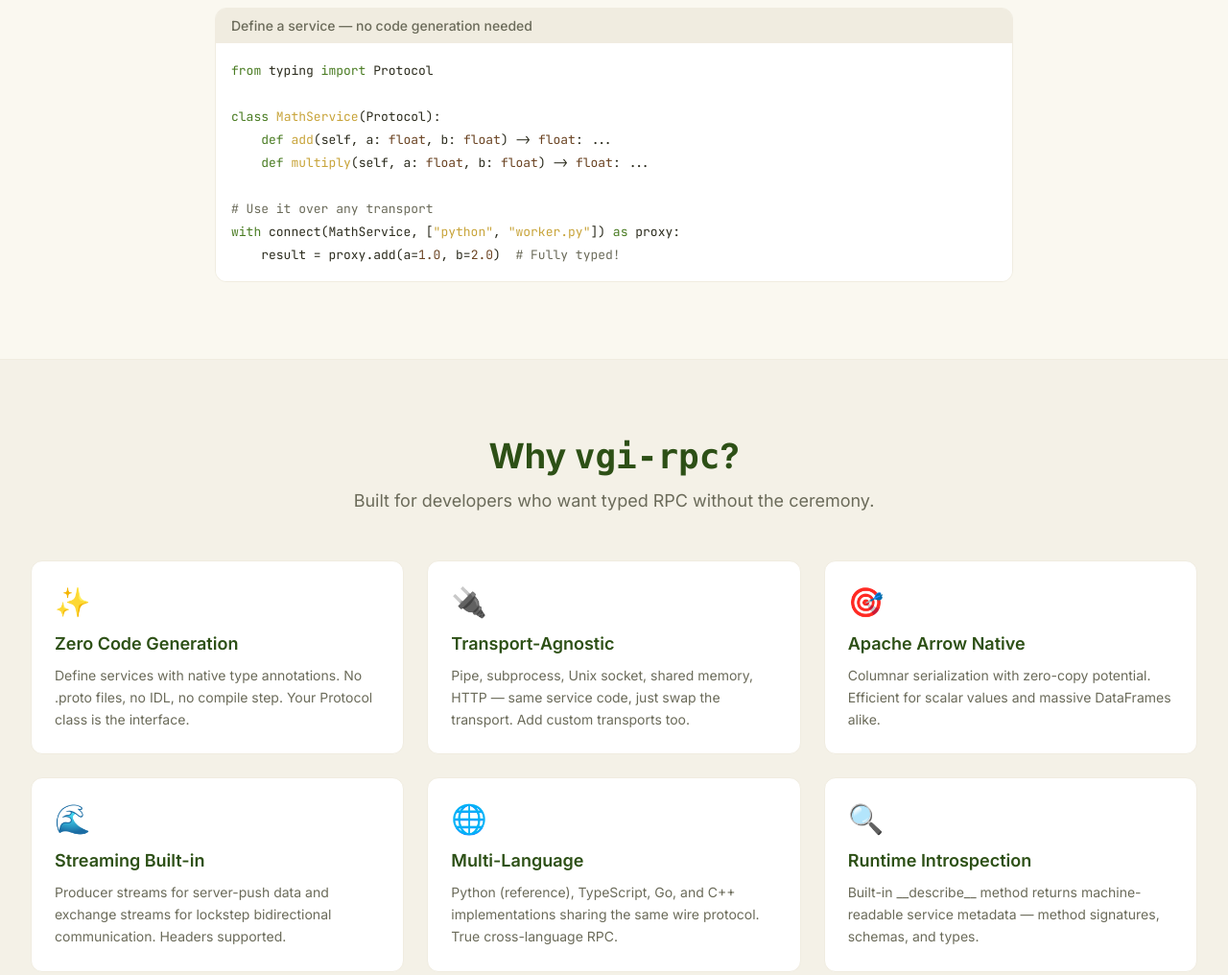
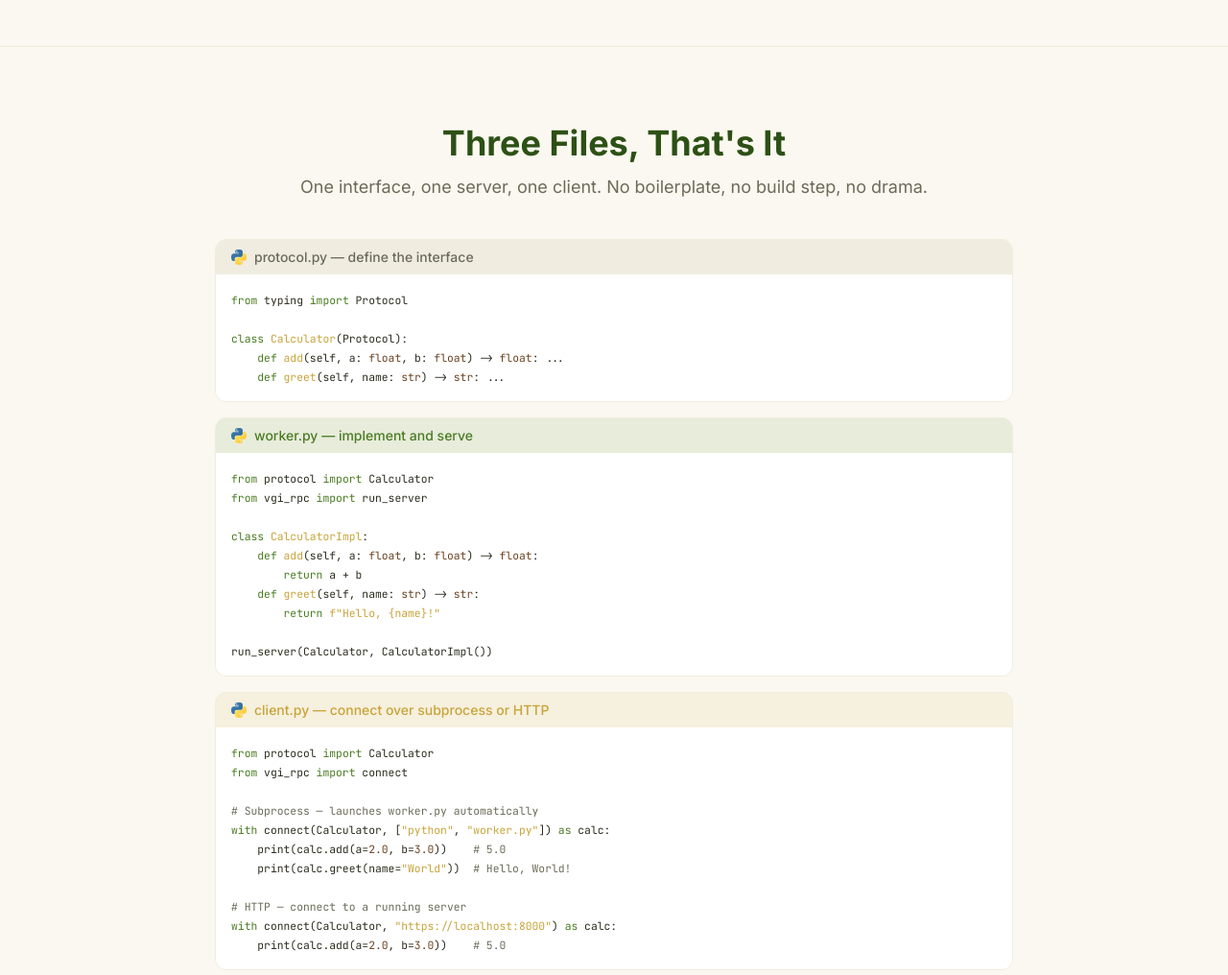
Before and after one commit to Query-farm/vgi-rpc-website, an Astro site: page / in a window 1280 px wide. Shown: the part 1440-2456 px from the top of the page at 96% size. Built offline with nearby package versions, Linux system fonts and the light colour scheme; Astro itself is replaced by a stand-in of ours.

Commit message:
Add "Three Files, That's It" example section, clean up Python examples
- Extract code example from GetStarted into new SimpleExample section
  placed after WhatIs, with three separate color-coded cards (protocol,
  server, client) using Python icons
- Show both subprocess and HTTP transports in client example
- Remove redundant code snippet from WhatIs (prose-only now)
- Strip old monolithic code block from GetStarted (install commands only)

Co-Authored-By: Claude Opus 4.6 <noreply@anthropic.com>

```diff
--- a/src/components/GetStarted.astro
+++ b/src/components/GetStarted.astro
@@ -9,7 +9,7 @@ const installs = [
   {
     lang: 'TypeScript',
     logo: '/logos/typescript.svg',
-    command: 'bun add vgi-rpc-typescript',
+    command: 'npm install @query-farm/vgi-rpc',
     docs: 'https://vgi-rpc-typescript.query.farm',
   },
   {
@@ -61,31 +61,5 @@ const installs = [
       ))}
     </div>
 
-    <!-- Quick example -->
-    <div class="mt-10 rounded-xl overflow-hidden border border-farm-cream-dark dark:border-farm-dark-border">
-      <div class="px-4 py-2 bg-farm-cream-dark dark:bg-farm-dark-card text-sm font-medium
-        text-farm-text-muted dark:text-farm-text-light-muted">
-        Complete Python example
-      </div>
-      <pre class="p-4 bg-white dark:bg-farm-dark overflow-x-auto text-sm"><code class="text-farm-text dark:text-farm-text-light"><span class="text-farm-green-field">from</span> typing <span class="text-farm-green-field">import</span> Protocol
-<span class="text-farm-green-field">from</span> vgi_rpc <span class="text-farm-green-field">import</span> connect, run_server
-
-<span class="text-farm-text-muted dark:text-farm-text-light-muted"># 1. Define your interface</span>
-<span class="text-farm-green-field">class</span> <span class="text-farm-gold">Calculator</span>(Protocol):
-    <span class="text-farm-green-field">def</span> <span class="text-farm-gold">add</span>(self, a: <span class="text-farm-brown">float</span>, b: <span class="text-farm-brown">float</span>) -> <span class="text-farm-brown">float</span>: ...
-    <span class="text-farm-green-field">def</span> <span class="text-farm-gold">greet</span>(self, name: <span class="text-farm-brown">str</span>) -> <span class="text-farm-brown">str</span>: ...
-
-<span class="text-farm-text-muted dark:text-farm-text-light-muted"># 2. Implement it</span>
-<span class="text-farm-green-field">class</span> <span class="text-farm-gold">CalculatorImpl</span>:
-    <span class="text-farm-green-field">def</span> <span class="text-farm-gold">add</span>(self, a: <span class="text-farm-brown">float</span>, b: <span class="text-farm-brown">float</span>) -> <span class="text-farm-brown">float</span>:
-        <span class="text-farm-green-field">return</span> a + b
-    <span class="text-farm-green-field">def</span> <span class="text-farm-gold">greet</span>(self, name: <span class="text-farm-brown">str</span>) -> <span class="text-farm-brown">str</span>:
-        <span class="text-farm-green-field">return</span> <span class="text-farm-gold">f"Hello, {'{'}name{'}'}!"</span>
-
-<span class="text-farm-text-muted dark:text-farm-text-light-muted"># 3. Use it (subprocess transport)</span>
-<span class="text-farm-green-field">with</span> connect(Calculator, [<span class="text-farm-gold">"python"</span>, <span class="text-farm-gold">"worker.py"</span>]) <span class="text-farm-green-field">as</span> calc:
-    print(calc.add(a=<span class="text-farm-brown">2.0</span>, b=<span class="text-farm-brown">3.0</span>))    <span class="text-farm-text-muted dark:text-farm-text-light-muted"># 5.0</span>
-    print(calc.greet(name=<span class="text-farm-gold">"World"</span>))  <span class="text-farm-text-muted dark:text-farm-text-light-muted"># Hello, World!</span></code></pre>
-    </div>
   </div>
 </section>
--- /dev/null
+++ b/src/components/SimpleExample.astro
@@ -0,0 +1,67 @@
+---
+---
+
+<section id="example" class="py-20 border-t border-farm-cream-dark dark:border-farm-dark-border">
+  <div class="max-w-4xl mx-auto px-4 sm:px-6 lg:px-8">
+    <h2 class="text-3xl md:text-4xl font-bold text-center
+      text-farm-green-deep dark:text-farm-cream">
+      Three Files, That's It
+    </h2>
+    <p class="mt-3 text-center text-lg text-farm-text-muted dark:text-farm-text-light-muted max-w-2xl mx-auto">
+      One interface, one server, one client. No boilerplate, no build step, no drama.
+    </p>
+
+    <div class="mt-10 space-y-4">
+      <!-- Protocol: protocol.py -->
+      <div class="rounded-xl overflow-hidden border border-farm-cream-dark dark:border-farm-dark-border">
+        <div class="px-4 py-2 bg-farm-cream-dark dark:bg-farm-dark-card text-sm font-medium
+          text-farm-text-muted dark:text-farm-text-light-muted flex items-center gap-2">
+          <img src="/logos/python.svg" alt="Python" class="w-4 h-4" />
+          protocol.py — define the interface
+        </div>
+        <pre class="p-4 bg-white dark:bg-farm-dark overflow-x-auto text-sm"><code class="text-farm-text dark:text-farm-text-light"><span class="text-farm-green-field">from</span> typing <span class="text-farm-green-field">import</span> Protocol
+
+<span class="text-farm-green-field">class</span> <span class="text-farm-gold">Calculator</span>(Protocol):
+    <span class="text-farm-green-field">def</span> <span class="text-farm-gold">add</span>(self, a: <span class="text-farm-brown">float</span>, b: <span class="text-farm-brown">float</span>) -> <span class="text-farm-brown">float</span>: ...
+    <span class="text-farm-green-field">def</span> <span class="text-farm-gold">greet</span>(self, name: <span class="text-farm-brown">str</span>) -> <span class="text-farm-brown">str</span>: ...</code></pre>
+      </div>
+
+      <!-- Server: worker.py -->
+      <div class="rounded-xl overflow-hidden border border-farm-cream-dark dark:border-farm-dark-border">
+        <div class="px-4 py-2 bg-farm-green-field/10 text-sm font-medium text-farm-green-field flex items-center gap-2">
+          <img src="/logos/python.svg" alt="Python" class="w-4 h-4" />
+          worker.py — implement and serve
+        </div>
+        <pre class="p-4 bg-white dark:bg-farm-dark overflow-x-auto text-sm"><code class="text-farm-text dark:text-farm-text-light"><span class="text-farm-green-field">from</span> protocol <span class="text-farm-green-field">import</span> Calculator
+<span class="text-farm-green-field">from</span> vgi_rpc <span class="text-farm-green-field">import</span> run_server
+
+<span class="text-farm-green-field">class</span> <span class="text-farm-gold">CalculatorImpl</span>:
+    <span class="text-farm-green-field">def</span> <span class="text-farm-gold">add</span>(self, a: <span class="text-farm-brown">float</span>, b: <span class="text-farm-brown">float</span>) -> <span class="text-farm-brown">float</span>:
+        <span class="text-farm-green-field">return</span> a + b
+    <span class="text-farm-green-field">def</span> <span class="text-farm-gold">greet</span>(self, name: <span class="text-farm-brown">str</span>) -> <span class="text-farm-brown">str</span>:
+        <span class="text-farm-green-field">return</span> <span class="text-farm-gold">f"Hello, {'{'}name{'}'}!"</span>
+
+run_server(Calculator, CalculatorImpl())</code></pre>
+      </div>
+
+      <!-- Client: client.py -->
+      <div class="rounded-xl overflow-hidden border border-farm-cream-dark dark:border-farm-dark-border">
+        <div class="px-4 py-2 bg-farm-gold/10 text-sm font-medium text-farm-gold flex items-center gap-2">
+          <img src="/logos/python.svg" alt="Python" class="w-4 h-4" />
+          client.py — connect over subprocess or HTTP
+        </div>
+        <pre class="p-4 bg-white dark:bg-farm-dark overflow-x-auto text-sm"><code class="text-farm-text dark:text-farm-text-light"><span class="text-farm-green-field">from</span> protocol <span class="text-farm-green-field">import</span> Calculator
+<span class="text-farm-green-field">from</span> vgi_rpc <span class="text-farm-green-field">import</span> connect
+
+<span class="text-farm-text-muted dark:text-farm-text-light-muted"># Subprocess — launches worker.py automatically</span>
+<span class="text-farm-green-field">with</span> connect(Calculator, [<span class="text-farm-gold">"python"</span>, <span class="text-farm-gold">"worker.py"</span>]) <span class="text-farm-green-field">as</span> calc:
+    print(calc.add(a=<span class="text-farm-brown">2.0</span>, b=<span class="text-farm-brown">3.0</span>))    <span class="text-farm-text-muted dark:text-farm-text-light-muted"># 5.0</span>
+    print(calc.greet(name=<span class="text-farm-gold">"World"</span>))  <span class="text-farm-text-muted dark:text-farm-text-light-muted"># Hello, World!</span>
+
+<span class="text-farm-text-muted dark:text-farm-text-light-muted"># HTTP — connect to a running server</span>
+<span class="text-farm-green-field">with</span> connect(Calculator, <span class="text-farm-gold">"https://localhost:8000"</span>) <span class="text-farm-green-field">as</span> calc:
+    print(calc.add(a=<span class="text-farm-brown">2.0</span>, b=<span class="text-farm-brown">3.0</span>))    <span class="text-farm-text-muted dark:text-farm-text-light-muted"># 5.0</span></code></pre>
+      </div>
+    </div>
+  </div>
+</section>
--- a/src/components/WhatIs.astro
+++ b/src/components/WhatIs.astro
@@ -37,22 +37,5 @@
         error propagation, logging, introspection, and OpenTelemetry tracing.
       </p>
     </div>
-
-    <!-- Quick code example -->
-    <div class="mt-10 rounded-xl overflow-hidden border border-farm-cream-dark dark:border-farm-dark-border">
-      <div class="px-4 py-2 bg-farm-cream-dark dark:bg-farm-dark-card text-sm font-medium
-        text-farm-text-muted dark:text-farm-text-light-muted">
-        Define a service — no code generation needed
-      </div>
-      <pre class="p-4 bg-white dark:bg-farm-dark overflow-x-auto"><code class="text-farm-text dark:text-farm-text-light"><span class="text-farm-green-field">from</span> typing <span class="text-farm-green-field">import</span> Protocol
-
-<span class="text-farm-green-field">class</span> <span class="text-farm-gold">MathService</span>(Protocol):
-    <span class="text-farm-green-field">def</span> <span class="text-farm-gold">add</span>(self, a: <span class="text-farm-brown">float</span>, b: <span class="text-farm-brown">float</span>) -> <span class="text-farm-brown">float</span>: ...
-    <span class="text-farm-green-field">def</span> <span class="text-farm-gold">multiply</span>(self, a: <span class="text-farm-brown">float</span>, b: <span class="text-farm-brown">float</span>) -> <span class="text-farm-brown">float</span>: ...
-
-<span class="text-farm-text-muted dark:text-farm-text-light-muted"># Use it over any transport</span>
-<span class="text-farm-green-field">with</span> connect(MathService, [<span class="text-farm-gold">"python"</span>, <span class="text-farm-gold">"worker.py"</span>]) <span class="text-farm-green-field">as</span> proxy:
-    result = proxy.add(a=<span class="text-farm-brown">1.0</span>, b=<span class="text-farm-brown">2.0</span>)  <span class="text-farm-text-muted dark:text-farm-text-light-muted"># Fully typed!</span></code></pre>
-    </div>
   </div>
 </section>
--- a/src/pages/index.astro
+++ b/src/pages/index.astro
@@ -8,12 +8,14 @@ import ComparisonTable from '../components/ComparisonTable.astro';
 import BenchmarkCharts from '../components/BenchmarkCharts.astro';
 import LanguageCards from '../components/LanguageCards.astro';
 import CapabilityMatrix from '../components/CapabilityMatrix.astro';
+import SimpleExample from '../components/SimpleExample.astro';
 import GetStarted from '../components/GetStarted.astro';
 ---
 
 <BaseLayout title="vgi-rpc — Transport-agnostic RPC on Apache Arrow">
   <Hero />
   <WhatIs />
+  <SimpleExample />
   <WhyVgiRpc />
   <TransportOverview />
   <ComparisonTable />
```
